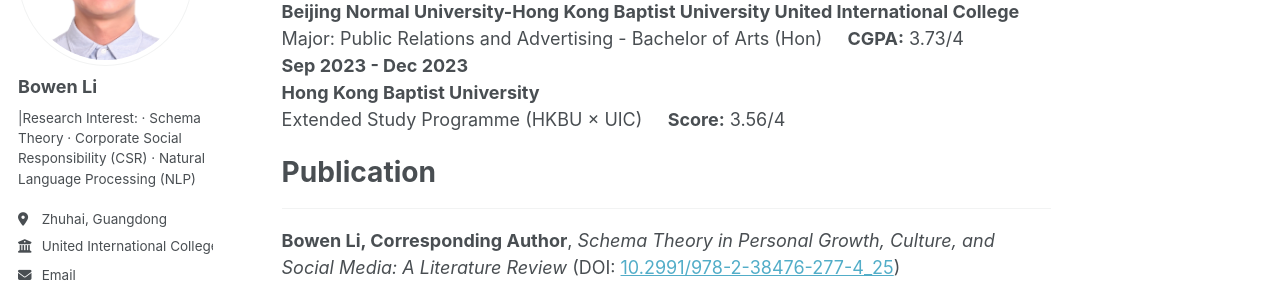
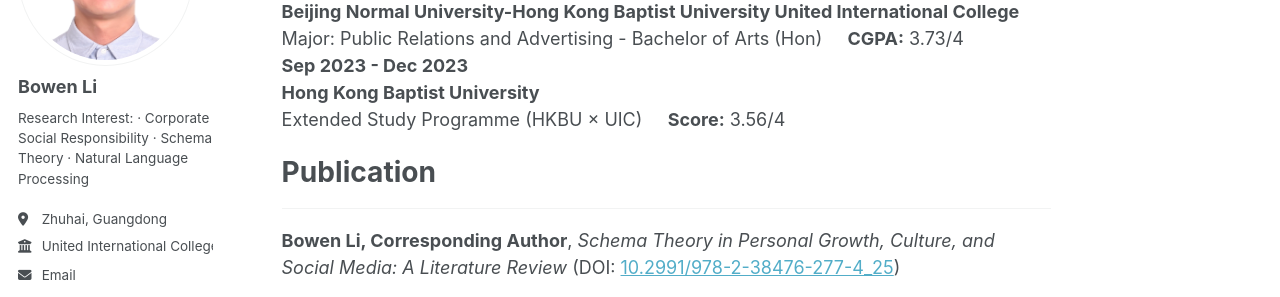
Before and after one commit to samklein112/samklein112.github.io, a Jekyll site: the page built from _pages/about.md, in a window 1280 px wide. Shown: the part 220-517 px from the top of the page. Built offline with Jekyll 4.4.1, drawn with Linux system fonts in a browser that asks for light colours; some web fonts are replaced.

Commit message:
Update _config.yml

```diff
--- a/_config.yml
+++ b/_config.yml
@@ -24,11 +24,7 @@ author:
   avatar           : "photo_1.png"
   name             : "Bowen Li"
   pronouns         : # example: "she/her"
-  bio              : "|Research Interest:
-  · Schema Theory
-  · Corporate Social Responsibility (CSR)
-  · Natural Language Processing (NLP)"
-
+  bio              : "Research Interest:\n· Corporate Social Responsibility\n· Schema Theory\n· Natural Language Processing"
   location         : "Zhuhai, Guangdong"
   employer         : "United International College"
   uri              : # URL
```
